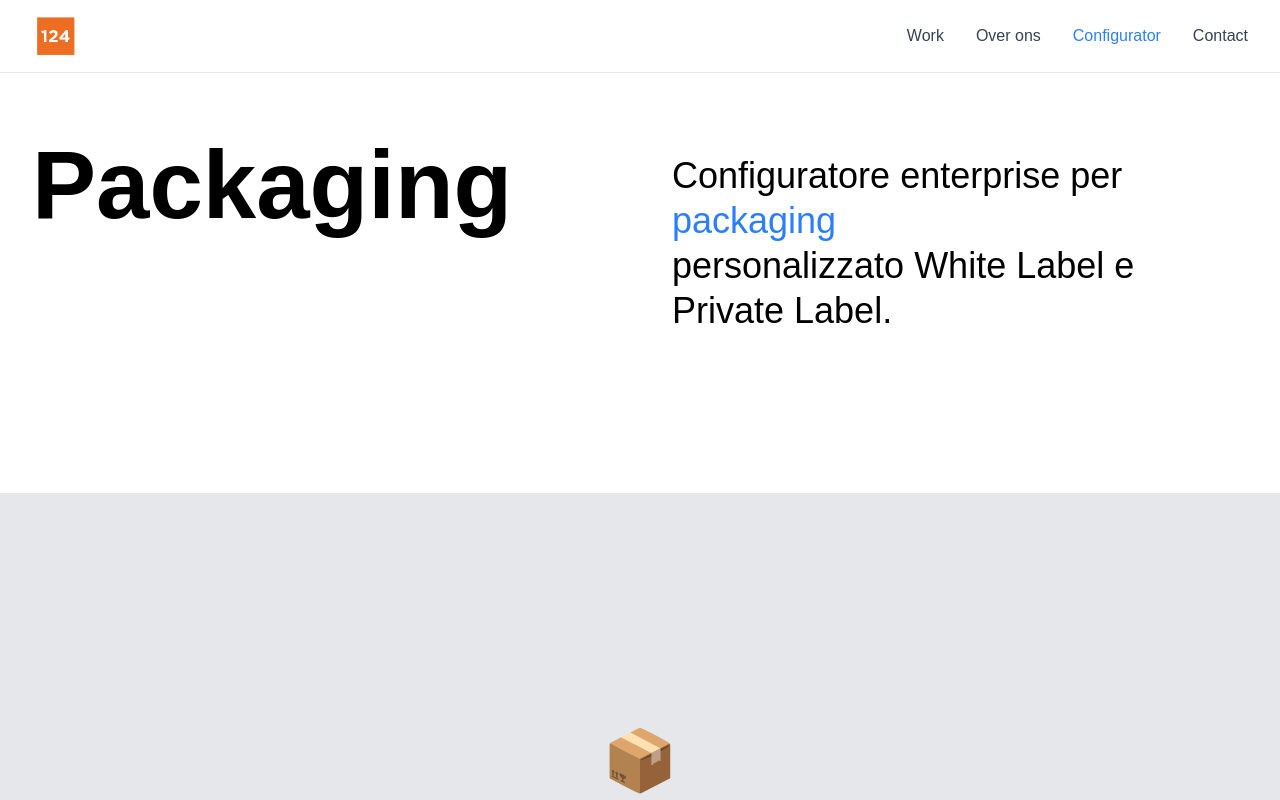
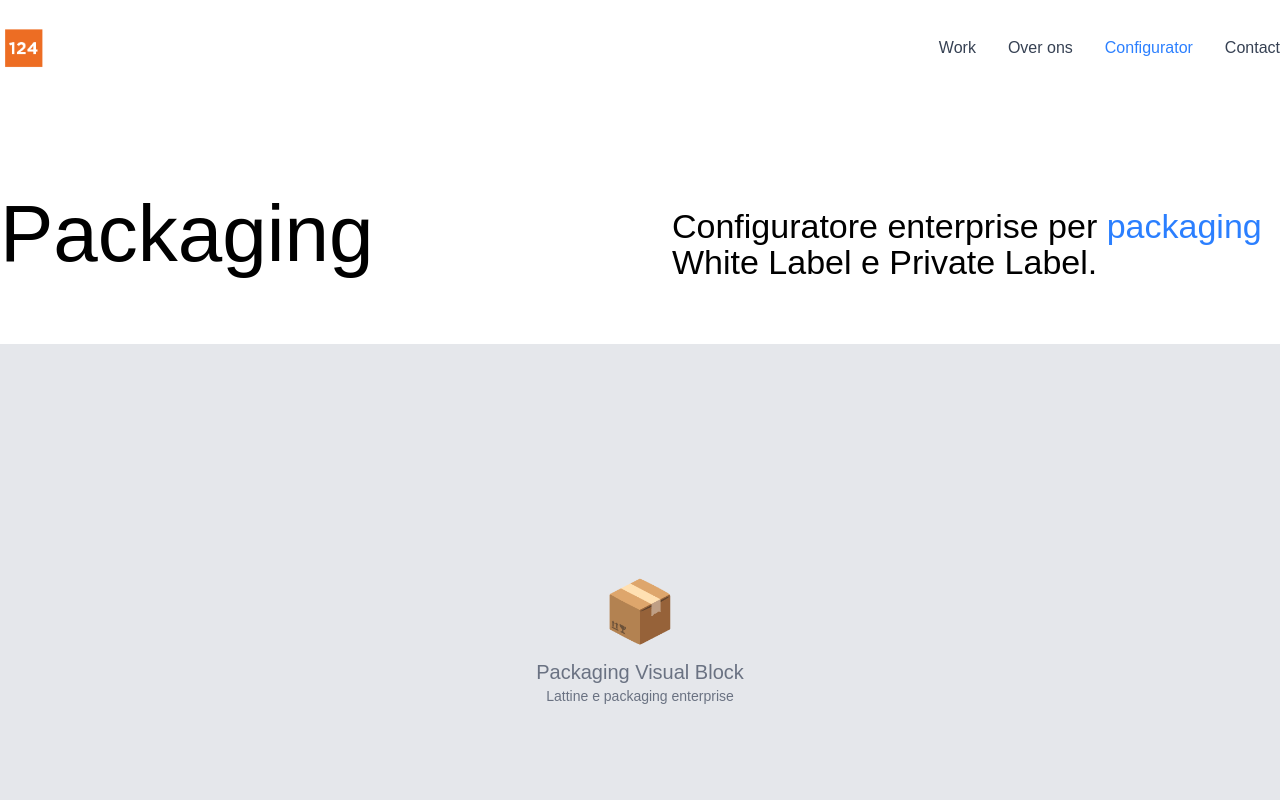
Before and after one commit to mcfratm0823/configuratore-enterprise, a Next.js app: page / in a window 1280 px wide. Shown: the top 800 px of the page. Built offline with nearby package versions, Linux system fonts and the light colour scheme.

Commit message:
modifiche ux/ui

```diff
--- a/src/app/page.tsx
+++ b/src/app/page.tsx
@@ -8,14 +8,13 @@ function LandingPageContent() {
   return (
     <div className="min-h-screen bg-white">
       {/* Header */}
-      <header className="flex justify-between items-center px-8 py-3 bg-white border-b border-gray-200">
-        <div className="flex items-center">
+      <header className="flex justify-between items-center py-6 bg-white">
+        <div className="max-w-7xl mx-auto w-full flex justify-between items-center">
           <img
             src="/logo-124.png"
             alt="124 Logo"
             className="h-12 w-12"
           />
-        </div>
           <nav className="flex items-center space-x-8">
             <a href="#" className="text-gray-700 hover:text-black transition-colors">Work</a>
             <a href="#" className="text-gray-700 hover:text-black transition-colors">Over ons</a>
@@ -27,16 +26,17 @@ function LandingPageContent() {
             </button>
             <a href="#" className="text-gray-700 hover:text-black transition-colors">Contact</a>
           </nav>
+        </div>
       </header>
 
       {/* Hero Section */}
-      <section className="relative px-8 py-16">
+      <section className="relative pt-24 pb-8">
         <div className="max-w-7xl mx-auto">
           {/* Text Section */}
-          <div className="grid grid-cols-12 gap-16 items-start mb-24">
+          <div className="grid grid-cols-12 gap-16 items-start mb-8">
             {/* Left Column - Main Title */}
             <div className="col-span-4">
-              <h1 className="text-8xl font-black text-black leading-none">
+              <h1 className="text-black leading-tight" style={{fontSize: '80px', fontWeight: '400', lineHeight: '83px'}}>
                 Packaging
               </h1>
             </div>
@@ -46,11 +46,8 @@ function LandingPageContent() {
 
             {/* Right Column - Headline */}
             <div className="col-span-6 pt-4">
-              <h2 className="text-4xl font-light text-black leading-tight">
-                Configuratore enterprise per{' '}
-                <span className="text-blue-500 font-medium">packaging</span>
-                <br />
-                personalizzato White Label e Private Label.
+              <h2 className="text-black" style={{fontSize: '34px', fontWeight: '400', lineHeight: '36px'}}>
+                Configuratore enterprise per <span className="text-blue-500 font-medium">packaging</span> White Label e Private Label.
               </h2>
             </div>
           </div>
@@ -69,7 +66,7 @@ function LandingPageContent() {
       </section>
 
       {/* What We Do Section - White Label */}
-      <section className="px-8 py-16">
+      <section className="py-16">
         <div className="max-w-7xl mx-auto">
           <div className="grid grid-cols-12 gap-16 items-start">
             {/* Left Column - Small title */}
@@ -251,7 +248,7 @@ function LandingPageContent() {
       </section>
 
       {/* Private Label Section */}
-      <section className="px-8 py-16 bg-white">
+      <section className="py-16 bg-white">
         <div className="max-w-7xl mx-auto">
           <div className="grid grid-cols-12 gap-16 items-start">
             <div className="col-span-4">
@@ -284,7 +281,7 @@ function LandingPageContent() {
 
       {/* Recent Work Gallery Section */}
       <section className="py-20 bg-white">
-        <div className="max-w-7xl mx-auto px-8">
+        <div className="max-w-7xl mx-auto">
           <div className="flex justify-between items-center mb-16">
             <h2 className="text-5xl font-bold text-black">
               Portfolio Progetti
--- a/src/features/configurator/components/ConfiguratorWizard.tsx
+++ b/src/features/configurator/components/ConfiguratorWizard.tsx
@@ -166,16 +166,16 @@ export function ConfiguratorWizard() {
   return (
     <div className="h-screen bg-gray-50 flex flex-col">
       {/* Header with Logo */}
-      <header className="flex justify-between items-center px-8 py-3 bg-white border-b border-gray-200">
-        <div className="flex items-center">
+      <header className="flex justify-between items-center py-3 bg-white">
+        <div className="max-w-7xl mx-auto w-full flex justify-between items-center">
           <img
             src="/logo-124.png"
             alt="124 Logo"
             className="h-12 w-12"
           />
-        </div>
-        <div className="text-sm text-gray-600">
-          Step {state.currentStep} di {steps.length}
+          <div className="text-sm text-gray-600">
+            Step {state.currentStep} di {steps.length}
+          </div>
         </div>
       </header>
 
```
Lines whose indentation alone changed are shown as unchanged.
